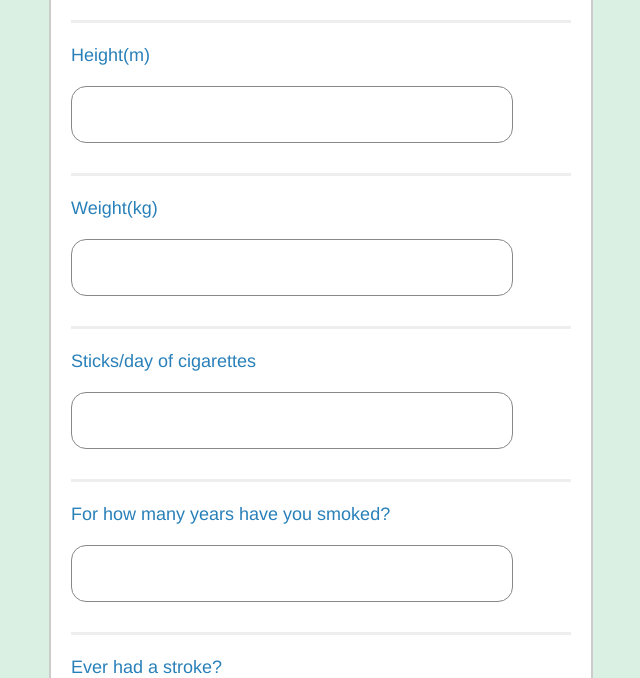
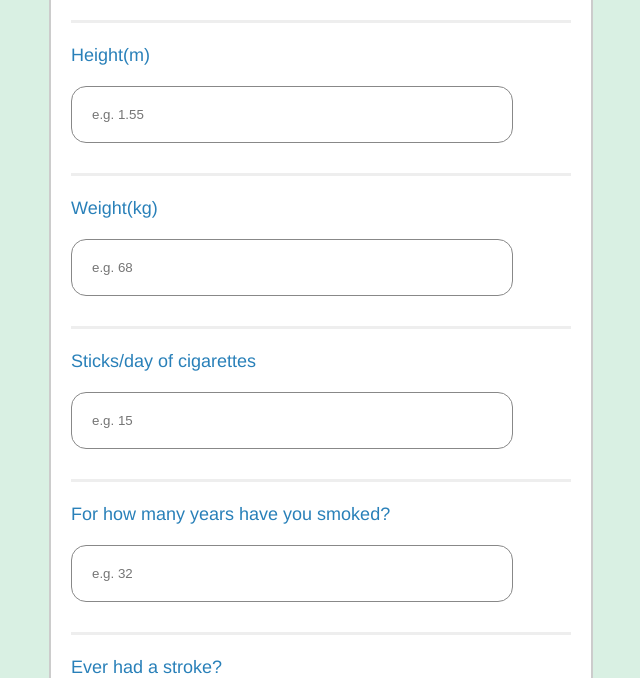
Before and after one commit to maradeben/wotosuga, a FastAPI app: page /predict in a window 1280 px wide. Shown: the part 1051-1729 px from the top of the page, without its empty margins (319-959 px from the left). Run offline with FastAPI, Linux system fonts and the light colour scheme; parts of the project's set-up code (start-up, migrations or seed data) failed here and were passed over.

Commit message:
minor fixes

```diff
--- a/frontend/templates/predictor.html
+++ b/frontend/templates/predictor.html
@@ -43,19 +43,19 @@
     </div>
     <div class="field">
         <p><label class="field-label" for="height">Height(m)</label></p>
-        <input type="number" step=".01" min="0.50" max="2.50" name="Height" id="height" required>
+        <input type="number" step=".01" min="0.50" max="2.50" name="Height" id="height" placeholder="e.g. 1.55" required>
     </div>
     <div class="field">
         <p><label class="field-label" for="weight">Weight(kg)</label></p>
-        <input type="number" step=".1" min="30" max="200" name="Weight" id="weight" required>
+        <input type="number" step=".1" min="30" max="200" name="Weight" id="weight" placeholder="e.g. 68" required>
     </div>
     <div class="field">
         <p><label class="field-label" for="sticks">Sticks/day of cigarettes</label></p>
-        <input type="number" step="1" min="0" name="SticksDay" id="sticks" required>
+        <input type="number" step="1" min="0" name="SticksDay" id="sticks" placeholder="e.g. 15" required>
     </div>
     <div class="field">
         <p><label class="field-label" for="years">For how many years have you smoked?</label></p>
-        <input type="number" step="1" min="0" name="YearsSmoked" id="years" required>
+        <input type="number" step="1" min="0" name="YearsSmoked" id="years" placeholder="e.g. 32" required>
     </div>
     <div class="field">
         <p><label class="field-label" for="Stroke">Ever had a stroke?</label></p>
```
